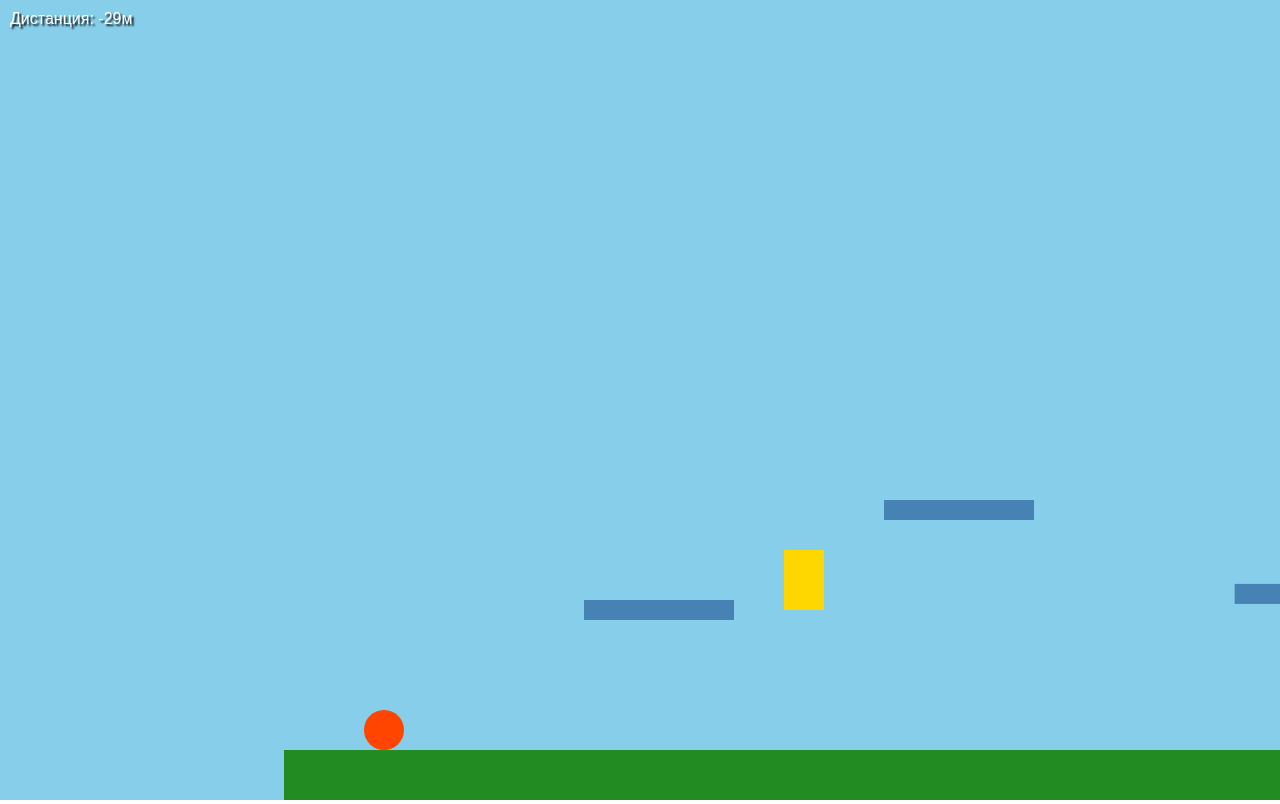
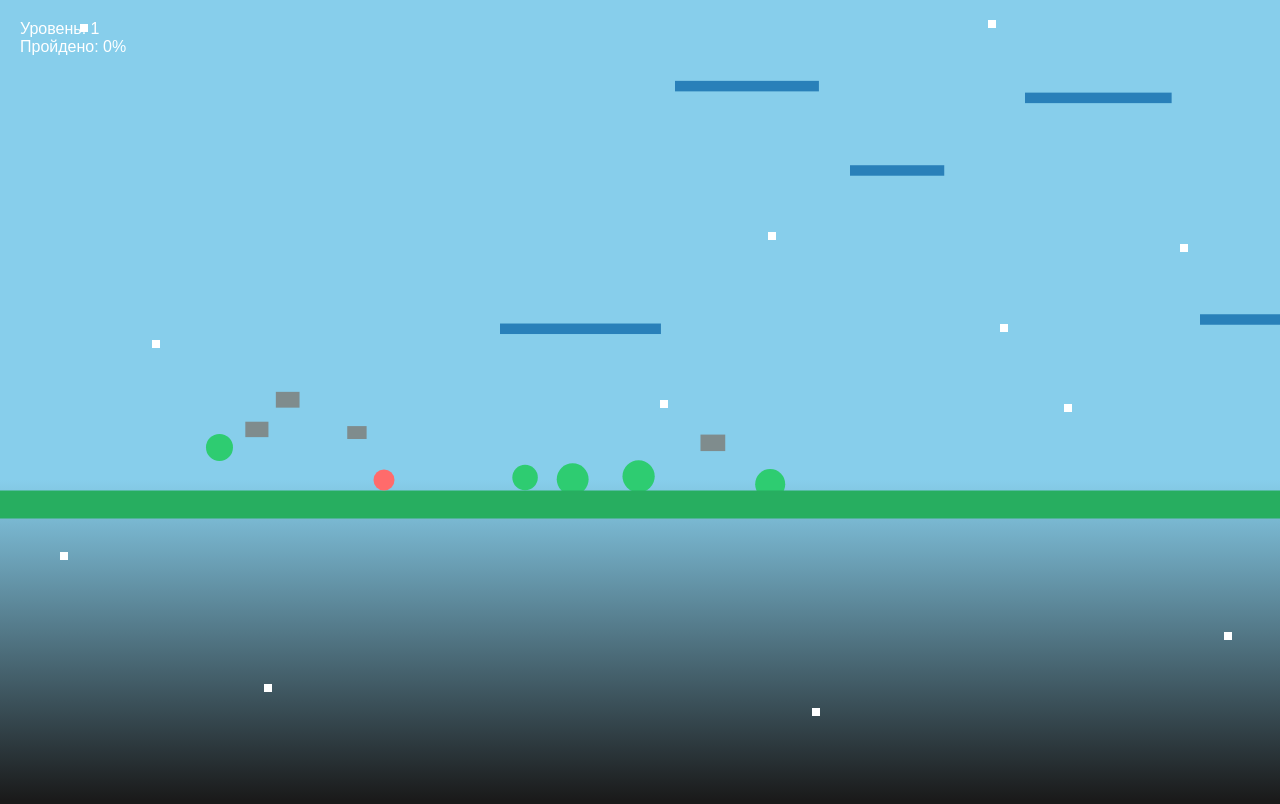
Before and after one commit to WtFNickNameLoL/dancing-crab, a plain HTML site: page index.html in a window 1280 px wide. Drawn offline with Linux system fonts and the light colour scheme.

Commit message:
Update index.html

```diff
--- a/index.html
+++ b/index.html
@@ -1,34 +1,44 @@
 <!DOCTYPE html>
 <html>
 <head>
-    <title>Ball Adventure</title>
+    <title>Ball Platformer 2.0</title>
     <style>
         body {
             margin: 0;
             overflow: hidden;
-            font-family: Arial;
+            background: #1a1a1a;
         }
         #gameCanvas {
-            background: #87CEEB;
+            background: linear-gradient(to bottom, #87CEEB 60%, #1a1a1a 100%);
         }
         #hud {
             position: fixed;
-            top: 10px;
-            left: 10px;
+            top: 20px;
+            left: 20px;
             color: white;
-            text-shadow: 2px 2px 2px black;
+            font-family: 'Arial', sans-serif;
+            z-index: 100;
+        }
+        .parallax {
+            position: fixed;
+            width: 100%;
+            height: 100%;
+            pointer-events: none;
         }
     </style>
 </head>
 <body>
-    <div id="hud">Дистанция: <span id="distance">0</span>м</div>
+    <div id="hud">
+        Уровень: <span id="level">1</span><br>
+        Пройдено: <span id="progress">0</span>%
+    </div>
+
+    <!-- Параллакс-слои -->
+    <div class="parallax" style="transform: translateZ(-3px) scale(4);">
+        <div id="stars"></div>
+    </div>
+
     <canvas id="gameCanvas"></canvas>
-
-    <!-- Аудио элементы -->
-    <audio id="bgMusic" loop>
-        <source src="https://cdn.pixabay.com/download/audio/2022/02/22/audio_6e5d2d6728.mp3" type="audio/mpeg">
-    </audio>
-    <audio id="jumpSound" src="https://cdn.pixabay.com/download/audio/2021/08/04/audio_3d3555d530.mp3"></audio>
 
     <script>
         const canvas = document.getElementById('gameCanvas');
@@ -36,204 +46,220 @@
         canvas.width = window.innerWidth;
         canvas.height = window.innerHeight;
 
-        // Система состояний игры
-        const GameState = {
-            current: 'playing',
-            lastCheckpoint: { x: 100, y: canvas.height - 150 },
-            distance: 0,
-            difficulty: 1
+        // Масштабирование
+        const SCALE = 0.7;
+        const BASE_JUMP = 20;
+        const MAX_JUMP_TIME = 500;
+
+        // Игровые объекты
+        const game = {
+            level: 1,
+            progress: 0,
+            jumpStartTime: 0,
+            isJumping: false,
+            camera: { x: 0, y: 0 }
         };
 
-        // Игровые объекты
         const ball = {
-            x: 100,
-            y: canvas.height - 150,
-            radius: 20,
-            color: '#FF4500',
+            x: canvas.width * 0.3,
+            y: canvas.height * 0.6,
+            radius: 15 * SCALE,
+            color: '#FF6B6B',
             velocityX: 0,
             velocityY: 0,
-            jumpForce: -18,
             canJump: true
         };
 
         let platforms = [];
-        let obstacles = [];
-        let checkpoints = [];
+        let decorations = [];
 
-        // Инициализация
-        function initGame() {
-            platforms = [
-                {x: 0, y: canvas.height - 50, width: canvas.width, height: 50, type: 'ground'},
-                {x: 300, y: canvas.height - 200, width: 150, height: 20, type: 'normal'},
-                {x: 600, y: canvas.height - 300, width: 150, height: 20, type: 'normal'}
-            ];
+        // Инициализация уровня
+        function initLevel(level) {
+            platforms = [];
+            decorations = [];
 
-            obstacles = [];
-            checkpoints = [];
-            generateCheckpoint(500);
+            // Стартовая платформа
+            platforms.push({
+                x: 0,
+                y: canvas.height - 50,
+                width: canvas.width,
+                height: 40 * SCALE,
+                type: 'ground'
+            });
 
-            document.getElementById('bgMusic').play();
-        }
-
-        // Генерация чекпоинтов
-        function generateCheckpoint(x) {
-            checkpoints.push({
-                x: x,
-                y: canvas.height - 250,
-                width: 40,
-                height: 60,
-                activated: false
+            // Генерация платформ
+            for(let i = 0; i < 10 + level*2; i++) {
+                platforms.push({
+                    x: 500 + i * 250 * SCALE,
+                    y: canvas.height - (200 + Math.random() * 300),
+                    width: 80 + Math.random() * 120 * SCALE,
+                    height: 15 * SCALE,
+                    type: 'normal'
                 });
             }
 
-        // Физика и управление
-        const physics = {
-            gravity: 0.7,
-            friction: 0.85,
-            moveSpeed: 8,
-            cameraOffset: 0,
-            maxDifficulty: 5
-        };
+            // Декорации
+            for(let i = 0; i < 20; i++) {
+                decorations.push({
+                    x: Math.random() * 3000,
+                    y: canvas.height - 50 - Math.random() * 100,
+                    type: Math.random() > 0.5 ? 'bush' : 'rock',
+                    scale: SCALE * (0.8 + Math.random() * 0.4)
+                });
+            }
 
-        // Обработка ввода
-        const keys = {};
-        window.addEventListener('keydown', e => {
-            keys[e.key] = true;
-            if (e.code === 'Space' && ball.canJump && GameState.current === 'playing') {
-                ball.velocityY = ball.jumpForce * (1 - GameState.difficulty*0.05);
-                document.getElementById('jumpSound').play();
-                ball.canJump = false;
+            game.progress = 0;
+            updateHUD();
         }
-        });
-        window.addEventListener('keyup', e => keys[e.key] = false);
 
-        // Основной цикл
-        function update() {
-            if(GameState.current !== 'playing') return;
+        // Параллакс-эффект
+        function createStars() {
+            const stars = document.getElementById('stars');
+            for(let i = 0; i < 200; i++) {
+                const star = document.createElement('div');
+                star.style.position = 'absolute';
+                star.style.width = '2px';
+                star.style.height = '2px';
+                star.style.backgroundColor = 'white';
+                star.style.left = `${Math.random() * 100}%`;
+                star.style.top = `${Math.random() * 100}%`;
+                stars.appendChild(star);
+            }
+        }
+
+        // Физика
+        function applyPhysics() {
+            // Гравитация
+            ball.velocityY += 0.6 * SCALE;
 
             // Движение
-            ball.velocityX = keys['ArrowLeft'] ? -physics.moveSpeed :
-                            keys['ArrowRight'] ? physics.moveSpeed : 0;
-
-            // Физика
-            ball.velocityY += physics.gravity * GameState.difficulty;
             ball.x += ball.velocityX;
             ball.y += ball.velocityY;
 
-            // Проверка смерти
-            if(ball.y > canvas.height + 100) {
-                GameState.current = 'dead';
-                setTimeout(() => {
-                    ball.x = GameState.lastCheckpoint.x;
-                    ball.y = GameState.lastCheckpoint.y;
-                    GameState.current = 'playing';
-                }, 1000);
-                return;
+            // Коллизии
+            ball.canJump = false;
+            platforms.forEach(platform => {
+                if(checkCollision(platform)) {
+                    ball.velocityY = 0;
+                    ball.y = platform.y - ball.radius;
+                    ball.canJump = true;
+                }
+            });
         }
 
-            // Коллизии с платформами
-            checkCollisions();
-            updateCamera();
-            updateDifficulty();
-            generateWorld();
+        // Управление
+        window.addEventListener('keydown', e => {
+            if(e.code === 'Space' && ball.canJump) {
+                game.jumpStartTime = Date.now();
+                game.isJumping = true;
             }
+        });
 
+        window.addEventListener('keyup', e => {
+            if(e.code === 'Space' && game.isJumping) {
+                const jumpDuration = Date.now() - game.jumpStartTime;
+                const jumpPower = Math.min(jumpDuration / MAX_JUMP_TIME, 1);
+                ball.velocityY = -BASE_JUMP * SCALE * (0.5 + jumpPower * 0.5);
+                ball.canJump = false;
+                game.isJumping = false;
+            }
+        });
+
+        // Отрисовка
         function draw() {
             ctx.clearRect(0, 0, canvas.width, canvas.height);
 
-            // Рисование мира
+            // Декорации
+            decorations.forEach(dec => {
                 ctx.save();
-            ctx.translate(-physics.cameraOffset, 0);
+                ctx.translate(dec.x - game.camera.x * 0.3, dec.y - game.camera.y);
+                ctx.scale(dec.scale, dec.scale);
+
+                if(dec.type === 'bush') {
+                    ctx.fillStyle = '#2ECC71';
+                    ctx.beginPath();
+                    ctx.arc(0, 0, 20, 0, Math.PI * 2);
+                    ctx.fill();
+                } else {
+                    ctx.fillStyle = '#7F8C8D';
+                    ctx.fillRect(-15, -10, 30, 20);
+                }
+
+                ctx.restore();
+            });
 
             // Платформы
-            platforms.forEach(p => {
-                ctx.fillStyle = p.type === 'ground' ? '#228B22' : '#4682B4';
-                ctx.fillRect(p.x, p.y, p.width, p.height);
-            });
-
-            // Чекпоинты
-            checkpoints.forEach(cp => {
-                ctx.fillStyle = cp.activated ? '#32CD32' : '#FFD700';
-                ctx.fillRect(cp.x, cp.y, cp.width, cp.height);
+            platforms.forEach(platform => {
+                ctx.fillStyle = platform.type === 'ground' ? '#27AE60' : '#2980B9';
+                ctx.fillRect(
+                    platform.x - game.camera.x,
+                    platform.y - game.camera.y,
+                    platform.width,
+                    platform.height
+                );
             });
 
             // Шарик
             ctx.beginPath();
-            ctx.arc(ball.x, ball.y, ball.radius, 0, Math.PI*2);
+            ctx.arc(
+                ball.x - game.camera.x,
+                ball.y - game.camera.y,
+                ball.radius,
+                0,
+                Math.PI * 2
+            );
             ctx.fillStyle = ball.color;
             ctx.fill();
+        }
 
-            ctx.restore();
-
-            // HUD
-            document.getElementById('distance').textContent =
-                Math.floor(GameState.distance / 10);
+        // Основной цикл
+        function gameLoop() {
+            applyPhysics();
+            updateCamera();
+            checkProgress();
+            draw();
+            requestAnimationFrame(gameLoop);
         }
 
         // Вспомогательные функции
-        function checkCollisions() {
-            ball.canJump = false;
-
-            platforms.forEach(p => {
-                if(checkCollision(p)) {
-                    ball.velocityY = 0;
-                    ball.y = p.y - ball.radius;
-                    ball.canJump = true;
-                }
-            });
-
-            checkpoints.forEach(cp => {
-                if(!cp.activated && checkCollision(cp)) {
-                    cp.activated = true;
-                    GameState.lastCheckpoint = {x: cp.x + 20, y: cp.y - 50};
-                }
-            });
-        }
-
-        function checkCollision(obj) {
-            return ball.x + ball.radius > obj.x &&
-                   ball.x - ball.radius < obj.x + obj.width &&
-                   ball.y + ball.radius > obj.y &&
-                   ball.y - ball.radius < obj.y + obj.height;
+        function checkCollision(platform) {
+            return ball.x + ball.radius > platform.x &&
+                   ball.x - ball.radius < platform.x + platform.width &&
+                   ball.y + ball.radius > platform.y &&
+                   ball.y - ball.radius < platform.y + platform.height;
         }
 
         function updateCamera() {
-            physics.cameraOffset = ball.x - canvas.width * 0.3;
-            GameState.distance = physics.cameraOffset;
+            game.camera.x = ball.x - canvas.width * 0.3;
+            game.camera.y = ball.y - canvas.height * 0.6;
         }
 
-        function updateDifficulty() {
-            GameState.difficulty = 1 + Math.floor(GameState.distance / 3000);
-            if(GameState.difficulty > physics.maxDifficulty) {
-                GameState.difficulty = physics.maxDifficulty;
+        function checkProgress() {
+            const currentPlatform = platforms.find(p =>
+                ball.x > p.x && ball.x < p.x + p.width
+            );
+
+            if(currentPlatform) {
+                game.progress = Math.floor(
+                    (currentPlatform.x / platforms[platforms.length-1].x) * 100
+                );
+                updateHUD();
+            }
+
+            if(game.progress >= 100) {
+                game.level++;
+                initLevel(game.level);
             }
         }
 
-        function generateWorld() {
-            // Генерация новых платформ и чекпоинтов
-            if(platforms[platforms.length-1].x < physics.cameraOffset + canvas.width + 500) {
-                const lastX = platforms[platforms.length-1].x;
-                platforms.push({
-                    x: lastX + 300 + Math.random() * 200,
-                    y: canvas.height - (100 + Math.random() * 300),
-                    width: 150 + Math.random() * 100,
-                    height: 20,
-                    type: 'normal'
-                });
-
-                if(Math.random() > 0.7) {
-                    generateCheckpoint(lastX + 400);
-                }
-            }
+        function updateHUD() {
+            document.getElementById('level').textContent = game.level;
+            document.getElementById('progress').textContent = game.progress;
         }
 
-        // Запуск игры
-        initGame();
-        function gameLoop() {
-            update();
-            draw();
-            requestAnimationFrame(gameLoop);
-        }
+        // Запуск
+        createStars();
+        initLevel(1);
         gameLoop();
     </script>
 </body>
```
Lines whose indentation alone changed are shown as unchanged.
